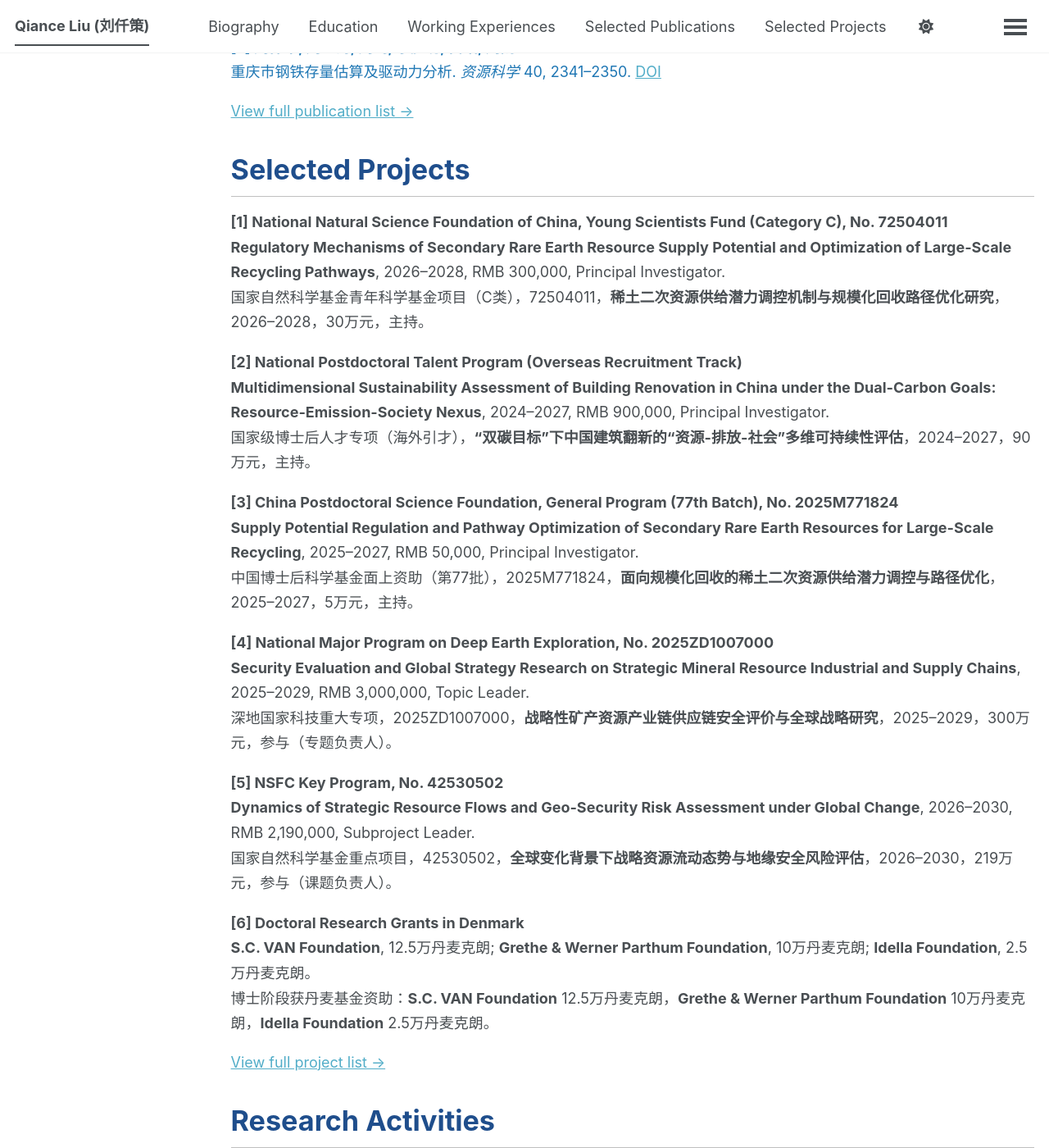
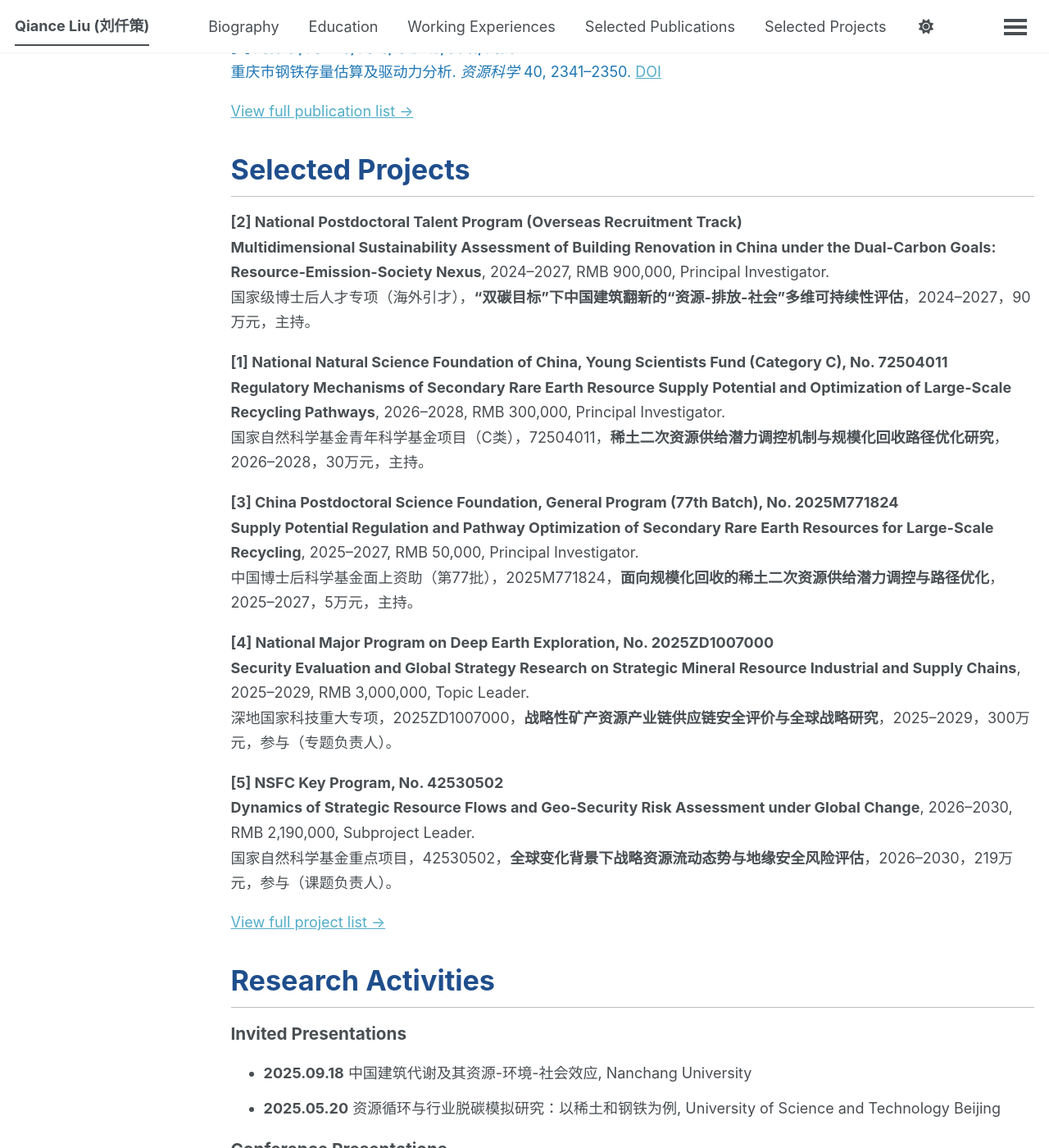
Before and after one commit to QianceLIU/qianceliu.github.io, a Jekyll site: the page built from _pages/about.md, in a window 1280 px wide and 1400 px high, scrolled down 2653 px. Shown: the whole window at 82% size. Built offline with Jekyll 4.4.1, drawn with Linux system fonts in a browser that asks for light colours; a script bundle is joined from its source files by our own code; library files that are not in the unit come from our copies.

Commit message:
Update about.md

```diff
--- a/_pages/about.md
+++ b/_pages/about.md
@@ -216,15 +216,15 @@ author_profile: false
 <hr class="section-rule">
 
 <div class="pub-item">
+  <div class="pub-title">[2] National Postdoctoral Talent Program (Overseas Recruitment Track)</div>
+  <strong>Multidimensional Sustainability Assessment of Building Renovation in China under the Dual-Carbon Goals: Resource-Emission-Society Nexus</strong>, 2024–2027, RMB 900,000, Principal Investigator.<br>
+  国家级博士后人才专项（海外引才），<strong>“双碳目标”下中国建筑翻新的“资源-排放-社会”多维可持续性评估</strong>，2024–2027，90万元，主持。
+</div>
+
+<div class="pub-item">
   <div class="pub-title">[1] National Natural Science Foundation of China, Young Scientists Fund (Category C), No. 72504011</div>
   <strong>Regulatory Mechanisms of Secondary Rare Earth Resource Supply Potential and Optimization of Large-Scale Recycling Pathways</strong>, 2026–2028, RMB 300,000, Principal Investigator.<br>
   国家自然科学基金青年科学基金项目（C类），72504011，<strong>稀土二次资源供给潜力调控机制与规模化回收路径优化研究</strong>，2026–2028，30万元，主持。
-</div>
-
-<div class="pub-item">
-  <div class="pub-title">[2] National Postdoctoral Talent Program (Overseas Recruitment Track)</div>
-  <strong>Multidimensional Sustainability Assessment of Building Renovation in China under the Dual-Carbon Goals: Resource-Emission-Society Nexus</strong>, 2024–2027, RMB 900,000, Principal Investigator.<br>
-  国家级博士后人才专项（海外引才），<strong>“双碳目标”下中国建筑翻新的“资源-排放-社会”多维可持续性评估</strong>，2024–2027，90万元，主持。
 </div>
 
 <div class="pub-item">
@@ -245,11 +245,6 @@ author_profile: false
   国家自然科学基金重点项目，42530502，<strong>全球变化背景下战略资源流动态势与地缘安全风险评估</strong>，2026–2030，219万元，参与（课题负责人）。
 </div>
 
-<div class="pub-item">
-  <div class="pub-title">[6] Doctoral Research Grants in Denmark</div>
-  <strong>S.C. VAN Foundation</strong>, 12.5万丹麦克朗; <strong>Grethe &amp; Werner Parthum Foundation</strong>, 10万丹麦克朗; <strong>Idella Foundation</strong>, 2.5万丹麦克朗。<br>
-  博士阶段获丹麦基金资助：<strong>S.C. VAN Foundation</strong> 12.5万丹麦克朗，<strong>Grethe &amp; Werner Parthum Foundation</strong> 10万丹麦克朗，<strong>Idella Foundation</strong> 2.5万丹麦克朗。
-</div>
 
 <p><a href="/full-projects/">View full project list →</a></p>
 
```
